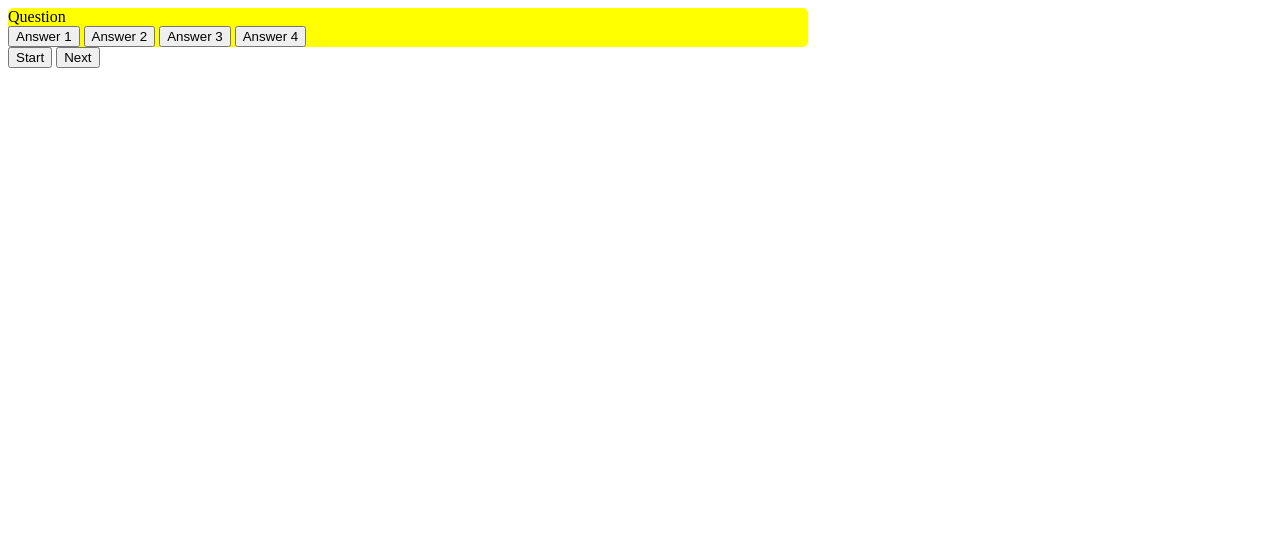
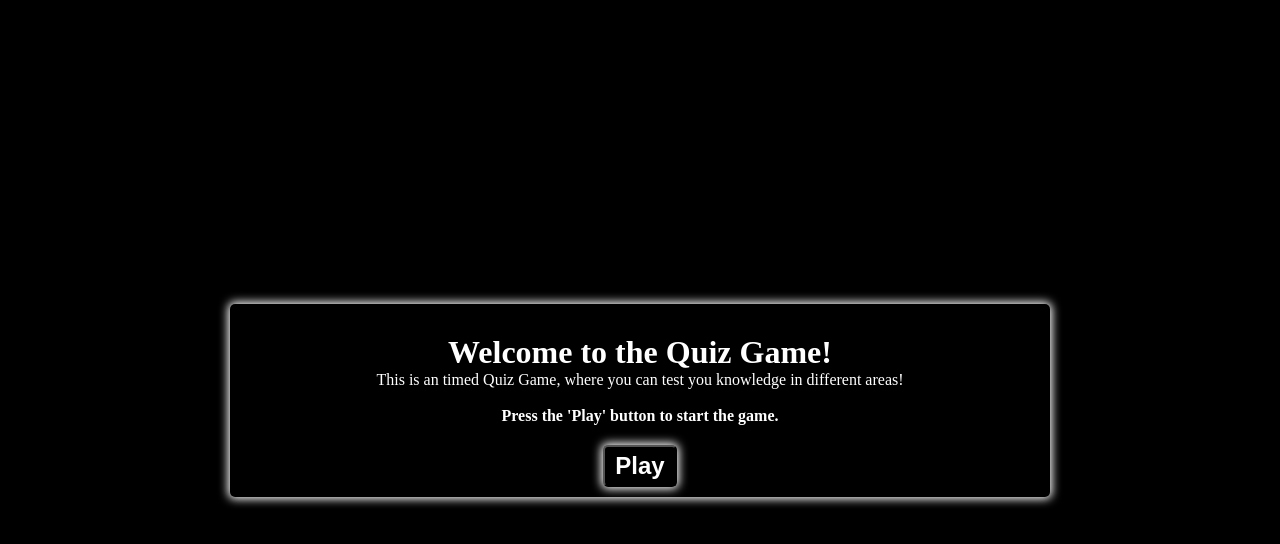
Before and after one commit to a-wgn/Quiz-game-pp2, a plain HTML site: page index.html in a window 1280 px wide. Drawn offline with Linux system fonts and the light colour scheme.

Commit message:
Add start container, main container, bttns and style

```diff
--- a/assets/css/style.css
+++ b/assets/css/style.css
@@ -1,6 +1,63 @@
+* {
+    padding: 0;
+    margin: 0;
+}
+
+body {
+    display: flex;
+    width: 100vw;
+    height: 100vh;
+    justify-content: center;
+    align-items: center;
+    background-color: black;
+}
+
+.start-container {
+    text-align: center;
+    padding: 20px;
+}
+
 .container {
     width: 800px;
     max-width: 80%;
+    background-color: black;
+    border-radius: 5px;
+    padding: 10px;
+    box-shadow: 0 0 10px 2px white;
+    color: white;
+}
+
+.aw-btn {
+    display: grid;
+    grid-template-columns: repeat(2, auto);
+    gap: 20px;
+    margin: 20px 0;
+}
+
+.btn {
+    border-radius: 5px;
+    background-color: black;
+    padding: 10px 0;
+    color: white;
+}
+
+.btn:hover {
     background-color: yellow;
-    border-radius: 5px;
 }
+
+.play-btn, .next-btn {
+    font-size: 1.5rem;
+    font-weight: bold;
+    padding: 5px 10px;
+    box-shadow: 0 0 10px 2px white;
+}
+
+.control-btn {
+    display: flex;
+    justify-content: center;
+    align-items: center;
+}
+
+.hide {
+    display: none;
+}
--- a/index.html
+++ b/index.html
@@ -9,20 +9,26 @@
 </head>
 <body>
     <div class="container">
+        <div class="start-container">
+            <h1>Welcome to the Quiz Game!</h1>
+            <p>This is an timed Quiz Game, where you can test you knowledge in different areas!</p>
+            <br>
+            <h4>Press the 'Play' button to start the game.</h4>
+        </div>
     <div id="question-container" class="hide">
         <div id="questions">Question</div>
-        <div id="answer-buttons" class="btn hide">
+        <div id="answer-buttons" class="aw-btn">
             <button class="btn">Answer 1</button>
             <button class="btn">Answer 2</button>
             <button class="btn">Answer 3</button>
             <button class="btn">Answer 4</button>
         </div>
     </div>
-</div>
     <div class="control-btn">
-        <button id="start-btn" class="start-btn btn">Start</button>
+        <button id="play-btn" class="play-btn btn">Play</button>
         <button id="next-btn" class="next-btn btn hide">Next</button>
     </div>
+</div>
 
     <script src="assets/js/script.js"></script>
 </body>
```
